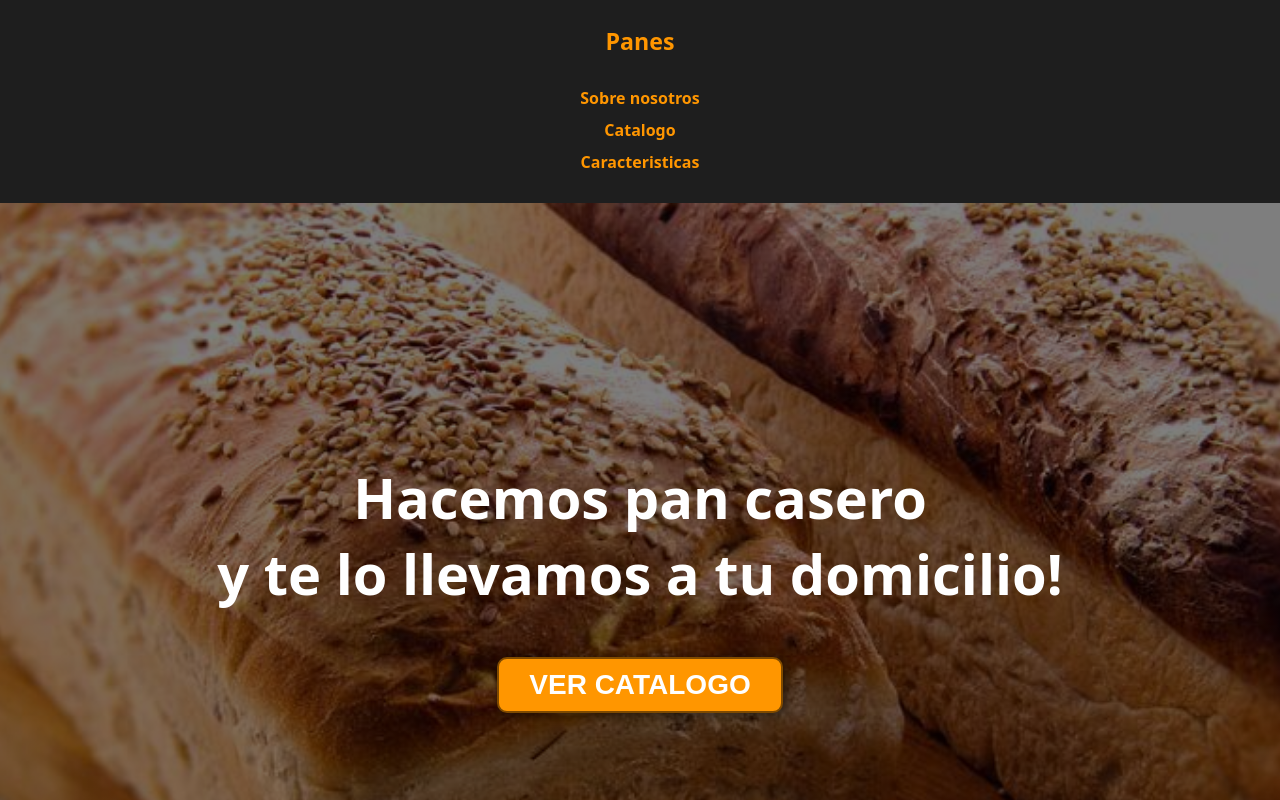
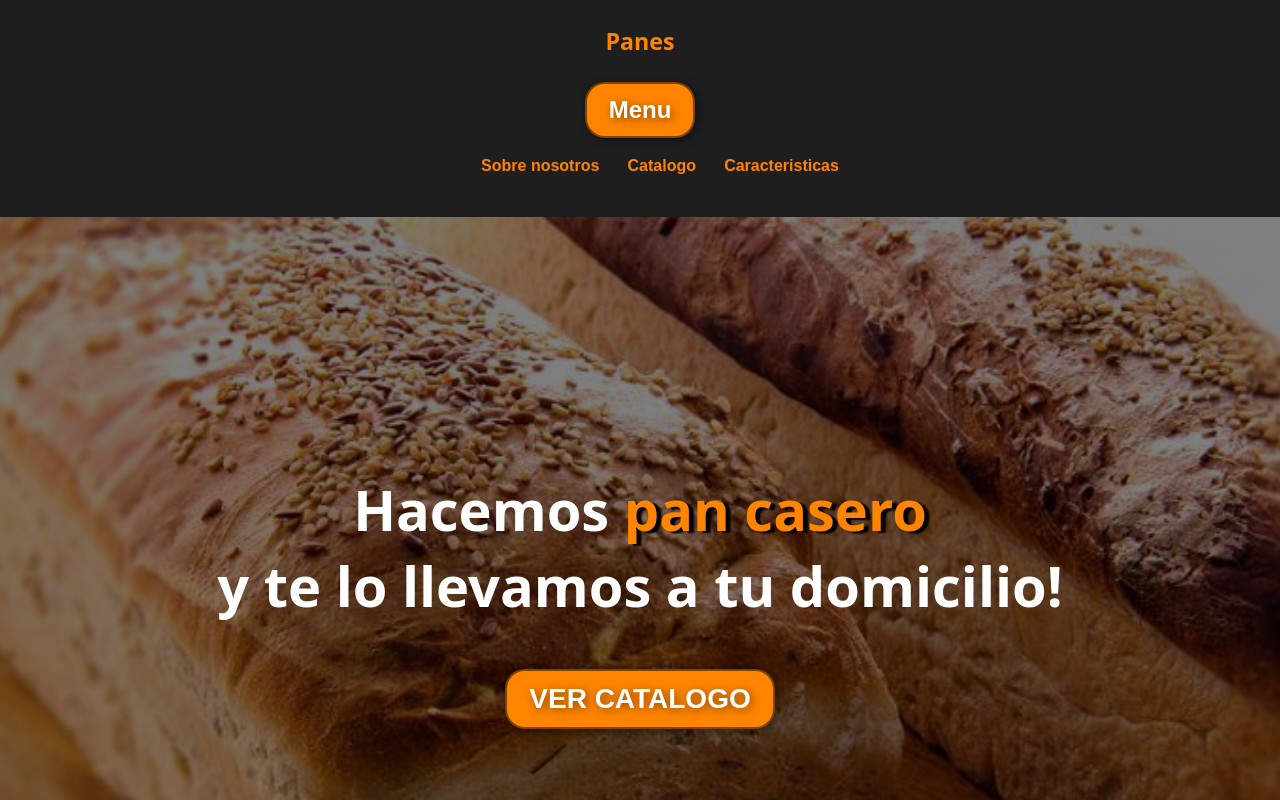
Before and after one commit to franperotti/panespanespanes, a plain HTML site: page panespanespanes/index.html in a window 1280 px wide. Shown: the top 800 px of the page. Drawn offline with Linux system fonts and the light colour scheme.

Commit message:
Add files via upload

```diff
--- a/panespanespanes/index.css
+++ b/panespanespanes/index.css
@@ -1,3 +1,10 @@
+:root{
+    --color-primario: #FF8500;
+    --color-secundario: #CE5500
+    ;
+}
+
+
 *{
     box-sizing: border-box;
 }
@@ -18,26 +25,29 @@ p{font-size: 1.25em;}
 ul{list-style: none;}
 
 button{
+    text-decoration: none;
     font-size: 1.5em;
     font-weight: bold;
-    padding: 10px 30px;
-    border-radius: 10px;
+    padding: 12px 22px;
+    border-radius: 20px;
     border: 2px solid rgba(0, 0, 0, 0.5);
     box-shadow: 2px 2px 10px rgba(0, 0, 0, 0.5);
+    text-shadow: 2px 2px 10px rgba(0, 0, 0, 0.5);
     color: white;
-    background-color: rgb(255, 150, 0);
+    background-color: var(--color-primario);
+    text-align: center;
+    display: inline-block;
+
 }
 
 button:hover{
-    background-color: rgb(255, 120, 0);
+    background-color: var(--color-secundario);
 }
 
 .container{
     max-width: 1400px;
     margin: auto;
 }
-
-.color-acento{ color: rgb(255, 120, 0);}
 
 header{
     background-color: rgba(30, 30, 30);
@@ -47,7 +57,7 @@ header .logo{
     margin: 0;
     padding: 25px 30px;
     font-weight: bold;
-    color: rgb(255, 150, 0);
+    color: var(--color-primario);
     font-size: 1.45em;
     font-family: system-ui;
 }
@@ -59,22 +69,29 @@ header .container{
 }
 
 header nav{
-    display: flex;
-    flex-direction: column;
     text-align: center;
     padding-bottom: 25px;
+    flex-direction: column;
 }
 
 header a{
     padding: 5px 12px;
     text-decoration: none;
     font-weight: bold;
-    color: rgb(255, 150, 0);
-    font-family: system-ui;
+    color: var(--color-primario);
+    font-family: sans-serif;
 }
 
 header a:hover{
-    color: rgb(255, 100, 0);
+    color: var(--color-secundario);
+}
+
+
+
+@media screen and (min-width: 768px) {
+    #lista-menu {
+    display: block;
+    }
 }
 
 #hero{
@@ -99,6 +116,14 @@ header a:hover{
 #hero h1{
     color: white;
     font-family: system-ui;
+}
+
+.color-interactivo{
+    color: var(--color-primario);
+    text-shadow: 5px 2px 2px black;
+}
+.color-interactivo:hover{
+    color: white;
 }
 
 #hero button{
--- a/panespanespanes/index.html
+++ b/panespanespanes/index.html
@@ -10,16 +10,29 @@
 		<div class="container">
 			<p class="logo">Panes</p>
 			<nav>
-				<a href="#quienes-somos">Sobre nosotros</a>
-				<a href="#nuestros-panes">Catalogo</a>
-				<a href="#caracteristicas">Caracteristicas</a>
+				<button id="boton-menu">Menu</button>
+				<ul id="lista-menu">
+					<a href="#quienes-somos">Sobre nosotros</a>
+					<a href="#nuestros-panes">Catalogo</a>
+					<a href="#caracteristicas">Caracteristicas</a>
+				</ul>
 			</nav>
+			<script>
+				const botonMenu = document.getElementById('boton-menu');
+				const listaMenu = document.getElementById('lista-menu');
+				botonMenu.addEventListener('click', function() { if (listaMenu.style.display === 'block') {
+					listaMenu.style.display = 'none';
+} else {
+					listaMenu.style.display = 'block';
+				}
+				});
+			</script>
 		</div>
 	</header>
 
 	<section id="hero">
-		<h1>Hacemos pan casero <br>y te lo llevamos a tu domicilio!</h1>
-		<button>VER CATALOGO</button>
+		<h1>Hacemos <span class="color-interactivo">pan casero</span><br>y te lo llevamos a tu domicilio!</h1>
+		<button id="catalogo">VER CATALOGO</button>
 	</section>
 
 	<section id="quienes-somos">
@@ -33,7 +46,7 @@
 
 	<section id="nuestros-panes">
 		<div class="container">
-			<h2>Nuestros <span class="color-acento">panes</span></h2>
+			<h2>Nuestros <span class="color-interactivo">panes</span></h2>
 			<div class="panes">
 				<div class="carta">
 					<h3>Pan 1</h3>
```
Also changed, not shown: panespanespanes/java.js (added, +10 -0 lines).
